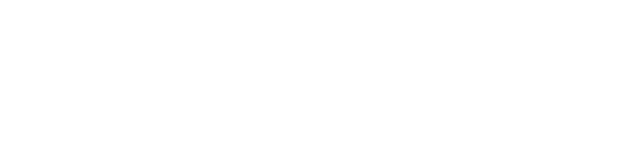
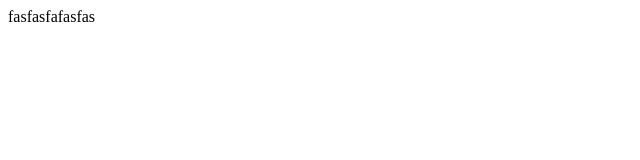
Before and after one commit to iro2303/TkrangExpotec, a plain HTML site: page index.html in a window 1280 px wide. Shown: the whole page, without its empty margins (0-640 px from the left). Drawn offline with Linux system fonts and the light colour scheme.

Commit message:
Update index.html

```diff
--- a/index.html
+++ b/index.html
@@ -6,6 +6,6 @@
     <title>Tkrang</title>
 </head>
 <body>
-
+    fasfasfafasfas
 </body>
 </html>
```
